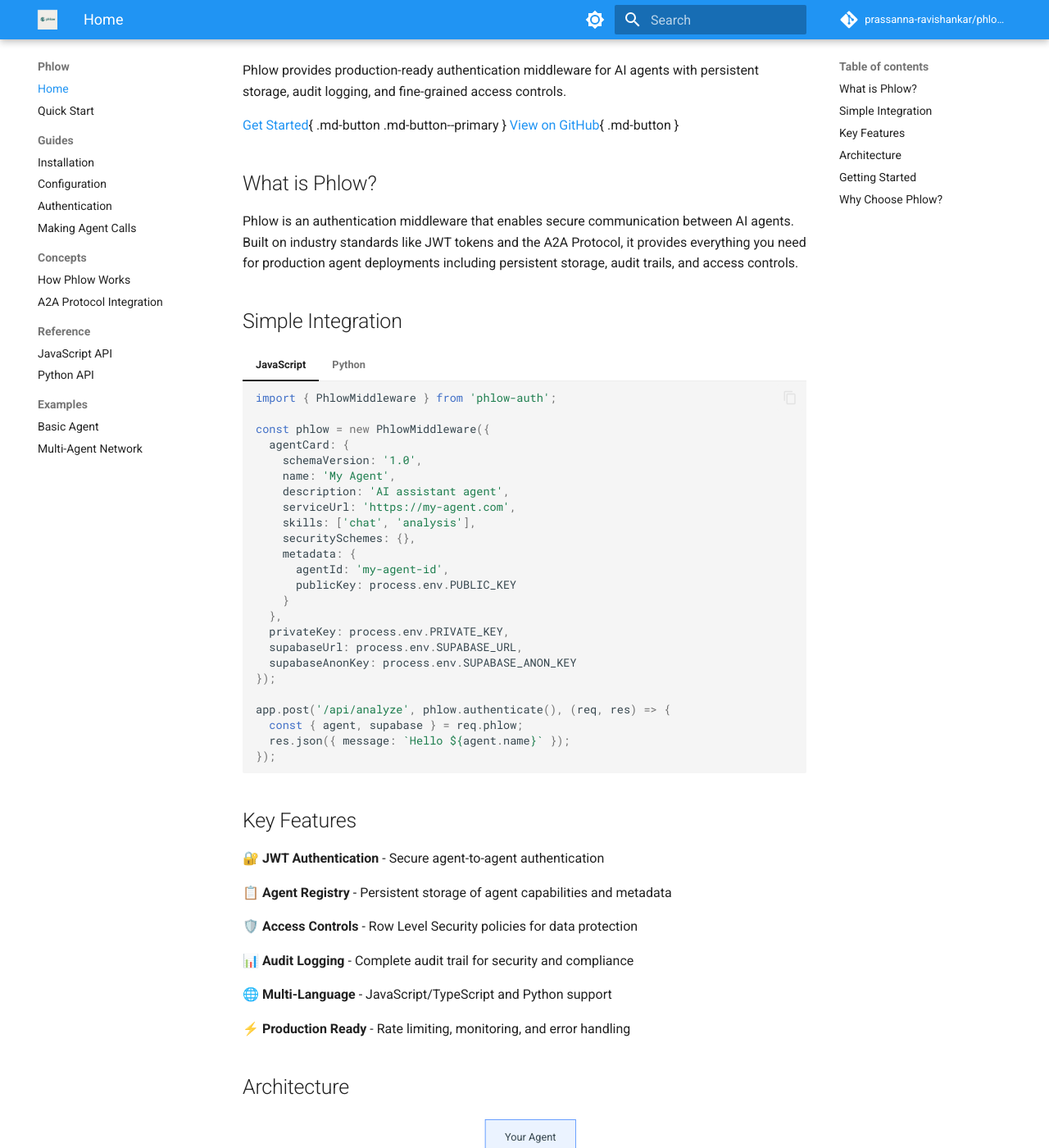
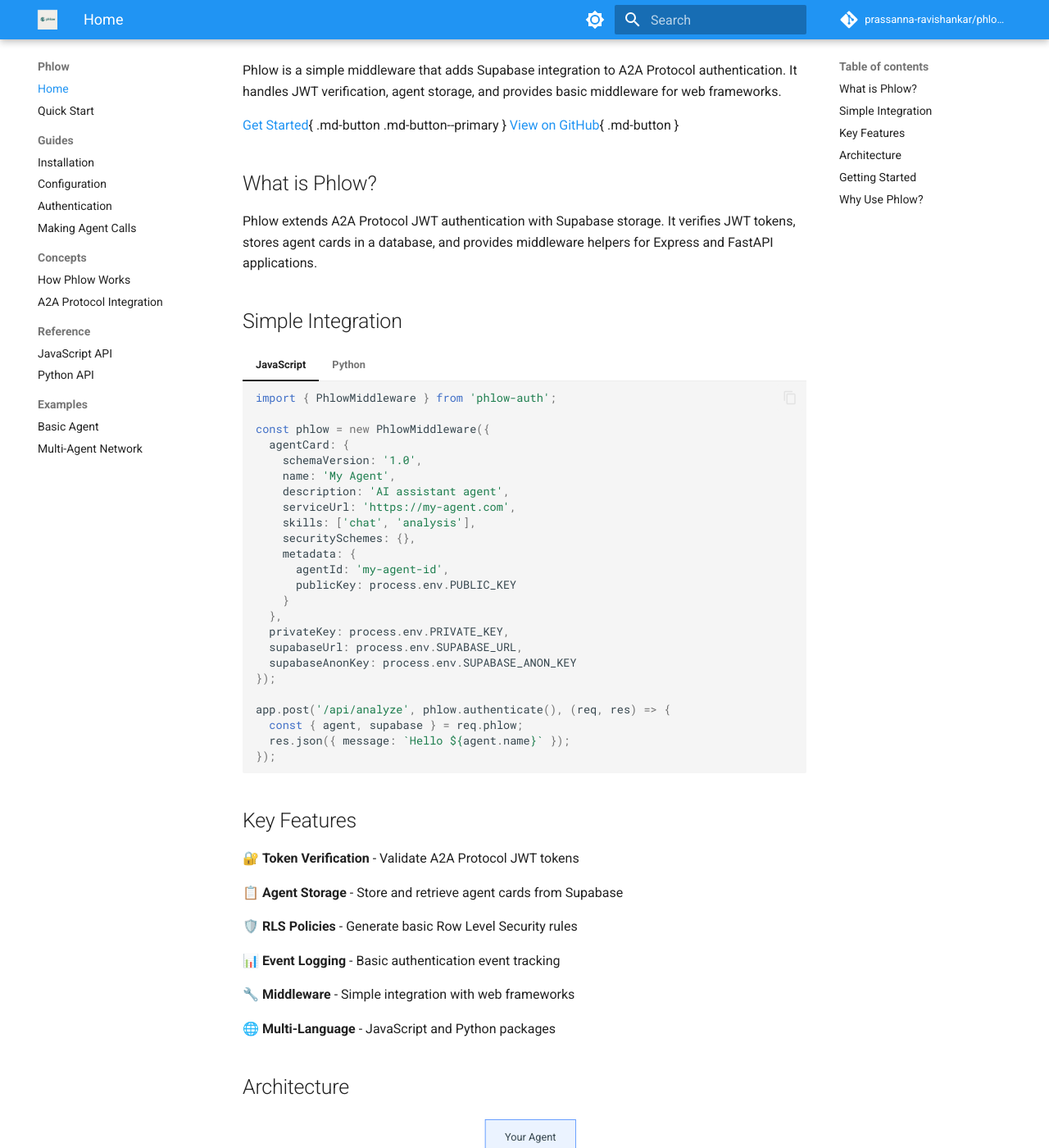
Before and after one commit to prassanna-ravishankar/phlow, an MkDocs documentation site: the page built from docs/index.md, in a window 1280 px wide and 1400 px high, scrolled down 414 px. Shown: the whole window at 82% size. Built offline with MkDocs 1.6.1 and Material for MkDocs 9.7.7, drawn with Linux system fonts in a browser that asks for light colours; comment, search, counter and statistics services are not loaded; some of the changed text lies outside the part shown.

Commit message:
docs: tone down overselling and be honest about current capabilities
**Reality check:**
- Remove "production ready" and "enterprise" language
- Focus on what Phlow actually does: JWT verification + Supabase integration
- Remove claims about features that aren't fully implemented (rate limiting, monitoring)
- Position as a helpful middleware/SDK rather than enterprise solution

**What Phlow actually provides:**
- JWT token verification for A2A Protocol
- Agent card storage in Supabase
- Basic middleware for Express/FastAPI
- Simple RLS policy generation helpers
- Basic authentication event logging

**What was oversold:**
- Enterprise features
- Production readiness
- Complete monitoring/analytics
- Advanced security controls

Now the documentation accurately reflects the current codebase.

🤖 Generated with [Claude Code](https://claude.ai/code)

Co-Authored-By: Claude <noreply@anthropic.com>

```diff
--- a/docs/index.md
+++ b/docs/index.md
@@ -2,16 +2,16 @@
   <img src="phlow-logo.png" alt="Phlow Logo" width="300">
 </div>
 
-# Secure Authentication for AI Agents
+# JWT Authentication + Supabase for AI Agents
 
-Phlow provides production-ready authentication middleware for AI agents with persistent storage, audit logging, and fine-grained access controls.
+Phlow is a simple middleware that adds Supabase integration to A2A Protocol authentication. It handles JWT verification, agent storage, and provides basic middleware for web frameworks.
 
 [Get Started](quickstart.md){ .md-button .md-button--primary }
 [View on GitHub](https://github.com/prassanna-ravishankar/phlow){ .md-button }
 
 ## What is Phlow?
 
-Phlow is an authentication middleware that enables secure communication between AI agents. Built on industry standards like JWT tokens and the A2A Protocol, it provides everything you need for production agent deployments including persistent storage, audit trails, and access controls.
+Phlow extends A2A Protocol JWT authentication with Supabase storage. It verifies JWT tokens, stores agent cards in a database, and provides middleware helpers for Express and FastAPI applications.
 
 ## Simple Integration
 
@@ -71,17 +71,17 @@ Phlow is an authentication middleware that enables secure communication between
 
 ## Key Features
 
-🔐 **JWT Authentication** - Secure agent-to-agent authentication
+🔐 **Token Verification** - Validate A2A Protocol JWT tokens
 
-📋 **Agent Registry** - Persistent storage of agent capabilities and metadata
+📋 **Agent Storage** - Store and retrieve agent cards from Supabase
 
-🛡️ **Access Controls** - Row Level Security policies for data protection
+🛡️ **RLS Policies** - Generate basic Row Level Security rules
 
-📊 **Audit Logging** - Complete audit trail for security and compliance
+📊 **Event Logging** - Basic authentication event tracking
 
-🌐 **Multi-Language** - JavaScript/TypeScript and Python support
+🔧 **Middleware** - Simple integration with web frameworks
 
-⚡ **Production Ready** - Rate limiting, monitoring, and error handling
+🌐 **Multi-Language** - JavaScript and Python packages
 
 ## Architecture
 
@@ -105,16 +105,16 @@ graph TB
 3. **[Configuration](configuration.md)** - Learn the options
 4. **[Examples](examples/basic-agent.md)** - See working code
 
-## Why Choose Phlow?
+## Why Use Phlow?
 
-🔐 **Secure by Default** - Industry-standard JWT authentication with proper key management
+🔐 **JWT Verification** - Validates A2A Protocol tokens
 
-📋 **Persistent Storage** - Agent registry and session data stored in Supabase
+📋 **Database Storage** - Store agent cards in Supabase
 
-🛡️ **Access Controls** - Row Level Security policies for fine-grained permissions
+🛡️ **RLS Helpers** - Generate basic security policies
 
-📊 **Audit Ready** - Complete audit trails for compliance and monitoring
+📊 **Simple Logging** - Track authentication events
 
-⚡ **Production Ready** - Rate limiting, error handling, and monitoring built-in
+🔧 **Easy Integration** - Middleware for Express and FastAPI
 
-🌐 **Multi-Language** - JavaScript/TypeScript and Python support
+🌐 **Multi-Language** - JavaScript and Python support
```
Also changed, not shown: README.md (+16 -16 lines), docs/concepts/how-it-works.md (+7 -7 lines).
